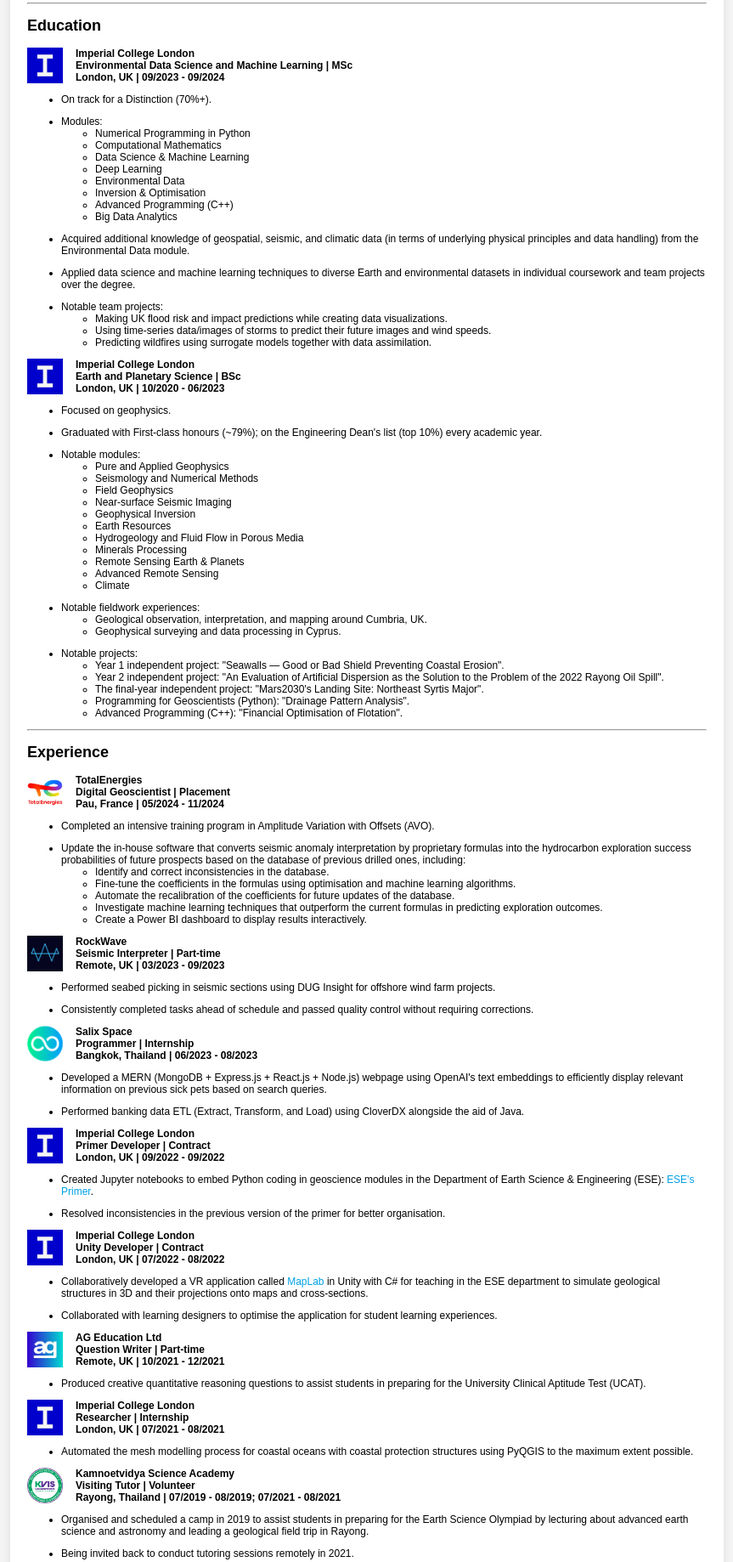
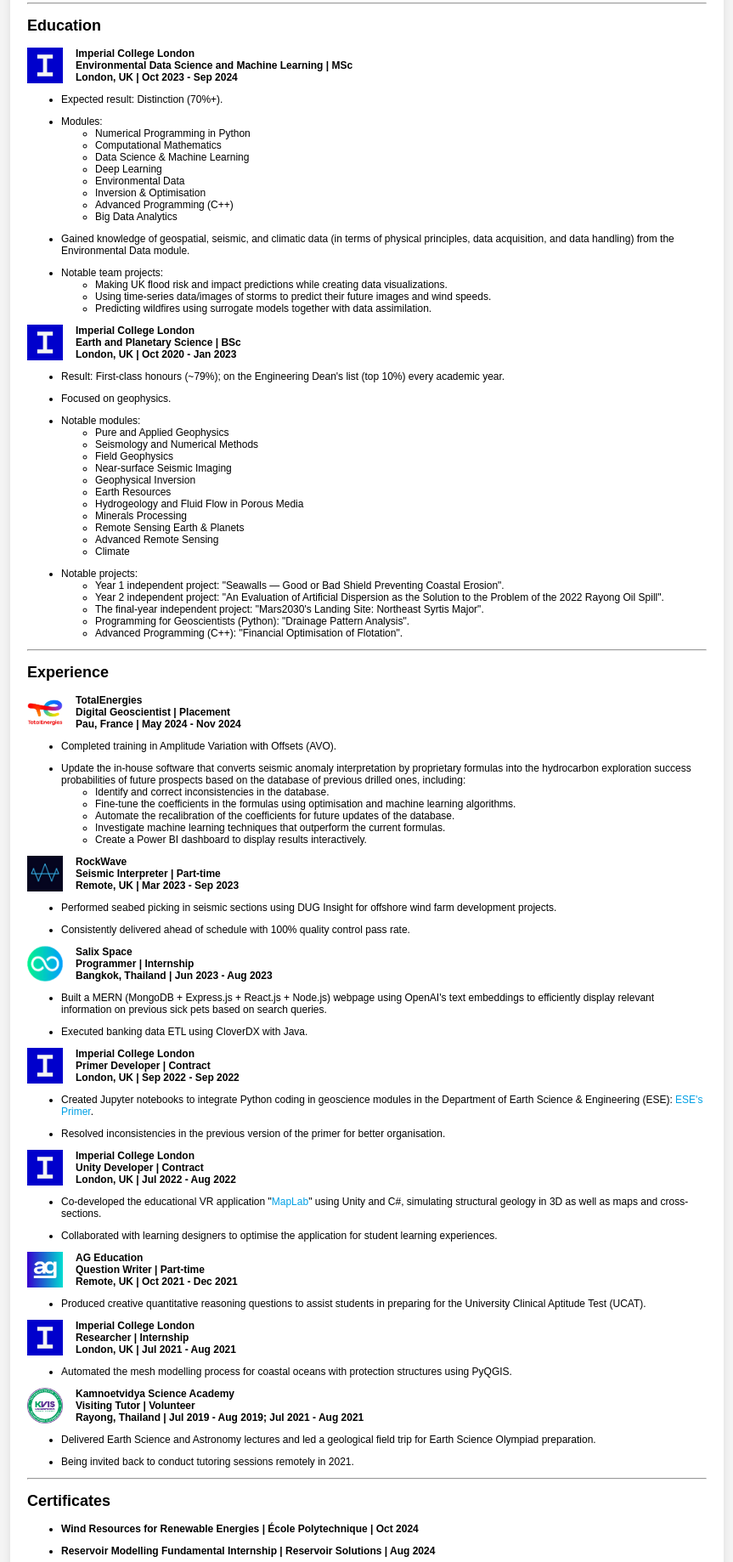
Before and after one commit to laboratony/cv, a plain HTML site: page index.html in a window 1280 px wide. Shown: the part 338-2176 px from the top of the page at 85% size, without its empty margins (208-1071 px from the left). Drawn offline with Linux system fonts and the light colour scheme.

Commit message:
update CV

```diff
--- a/index.html
+++ b/index.html
@@ -80,12 +80,12 @@
                 <div class="title-text"><b>
                     Imperial College London<br />
                     Environmental Data Science and Machine Learning | MSc<br />
-                    London, UK | 09/2023 - 09/2024<br />
+                    London, UK | Oct 2023 - Sep 2024<br />
                 </b></div>
             </div>
             <div class="experience" data-field="geoscience mining energy seismic geospatial hydro-meteo it software data python finance">
                 <ul><li>
-                    On track for a Distinction (70%+).
+                    Expected result: Distinction (70%+).
                 </li></ul>
             </div>
             <div class="experience" data-field="it software data python">
@@ -105,15 +105,9 @@
             </div>
             <div class="experience" data-field="geoscience seismic geospatial hydro-meteo">
                 <ul><li>
-                    Acquired additional knowledge of geospatial, seismic, and climatic data
-                    (in terms of underlying physical principles and data handling) from
-                    the Environmental Data module.
-                </li></ul>
-            </div>
-            <div class="experience" data-field="geoscience it data">
-                <ul><li>
-                    Applied data science and machine learning techniques to diverse Earth and environmental
-                    datasets in individual coursework and team projects over the degree.
+                    Gained knowledge of geospatial, seismic, and climatic data
+                    (in terms of physical principles, data acquisition, and data handling)
+                    from the Environmental Data module.
                 </li></ul>
             </div>
             <div class="experience" data-field="geoscience hydro-meteo it software data python">
@@ -132,17 +126,17 @@
                 <div class="title-text"><b>
                     Imperial College London<br />
                     Earth and Planetary Science | BSc<br />
-                    London, UK | 10/2020 - 06/2023<br />
+                    London, UK | Oct 2020 - Jan 2023<br />
                 </b></div>
-            </div>
-            <div class="experience" data-field="geoscience seismic">
-                <ul><li>
-                    Focused on geophysics.
-                </li></ul>
             </div>
             <div class="experience" data-field="geoscience mining energy seismic geospatial hydro-meteo it software data python finance">
                 <ul><li>
-                    Graduated with First-class honours (~79%); on the Engineering Dean's list (top 10%) every academic year.
+                    Result: First-class honours (~79%); on the Engineering Dean's list (top 10%) every academic year.
+                </li></ul>
+            </div>
+            <div class="experience" data-field="geoscience seismic"></div>
+                <ul><li>
+                    Focused on geophysics.
                 </li></ul>
             </div>
             <div class="experience" data-field="geoscience mining energy seismic geospatial hydro-meteo">
@@ -160,15 +154,6 @@
                         <li class="experience" data-field="geoscience geospatial hydro-meteo">Remote Sensing Earth & Planets</li>
                         <li class="experience" data-field="geoscience geospatial hydro-meteo">Advanced Remote Sensing</li>
                         <li class="experience" data-field="geoscience hydro-meteo">Climate</li>
-                    </ul>
-                </li></ul>
-            </div>
-            <div class="experience" data-field="geoscience">
-                <ul><li>
-                    Notable fieldwork experiences:
-                    <ul>
-                        <li>Geological observation, interpretation, and mapping around Cumbria, UK.</li>
-                        <li>Geophysical surveying and data processing in Cyprus.</li>
                     </ul>
                 </li></ul>
             </div>
@@ -196,12 +181,12 @@
                 <div class="title-text"><b>
                     TotalEnergies<br />
                     Digital Geoscientist | Placement<br />
-                    Pau, France | 05/2024 - 11/2024<br />
+                    Pau, France | May 2024 - Nov 2024<br />
                 </b></div>
             </div>
             <div class="experience" data-field="geoscience seismic">
                 <ul><li>
-                    Completed an intensive training program in Amplitude Variation with Offsets (AVO).
+                    Completed training in Amplitude Variation with Offsets (AVO).
                 </li></ul>
             </div>
             <div class="experience" data-field="geoscience energy seismic it software data python">
@@ -212,7 +197,7 @@
                         <li>Identify and correct inconsistencies in the database.</li>
                         <li>Fine-tune the coefficients in the formulas using optimisation and machine learning algorithms.</li>
                         <li>Automate the recalibration of the coefficients for future updates of the database.</li>
-                        <li>Investigate machine learning techniques that outperform the current formulas in predicting exploration outcomes.</li>
+                        <li>Investigate machine learning techniques that outperform the current formulas.</li>
                         <li>Create a Power BI dashboard to display results interactively.</li>
                     </ul>
                 </li></ul>
@@ -224,13 +209,13 @@
                 <div class="title-text"><b>
                     RockWave<br />
                     Seismic Interpreter | Part-time<br />
-                    Remote, UK | 03/2023 - 09/2023<br />
+                    Remote, UK | Mar 2023 - Sep 2023<br />
                 </b></div>
                 <ul><li>
-                    Performed seabed picking in seismic sections using DUG Insight for offshore wind farm projects.
+                    Performed seabed picking in seismic sections using DUG Insight for offshore wind farm development projects.
                 </li></ul>
                 <ul><li>
-                    Consistently completed tasks ahead of schedule and passed quality control without requiring corrections.
+                    Consistently delivered ahead of schedule with 100% quality control pass rate.
                 </li></ul>
             </div>
             <div class="experience title" data-field="it data software finance">
@@ -240,18 +225,18 @@
                 <div class="title-text"><b>
                     Salix Space<br />
                     Programmer | Internship<br />
-                    Bangkok, Thailand | 06/2023 - 08/2023<br />
+                    Bangkok, Thailand | Jun 2023 - Aug 2023<br />
                 </b></div>
             </div>
             <div class="experience" data-field="it software">
                 <ul><li>
-                    Developed a MERN (MongoDB + Express.js + React.js + Node.js) webpage using OpenAI's text embeddings
+                    Built a MERN (MongoDB + Express.js + React.js + Node.js) webpage using OpenAI's text embeddings
                     to efficiently display relevant information on previous sick pets based on search queries.
                 </li></ul>
             </div>
             <div class="experience" data-field="it data finance">
                 <ul><li>
-                    Performed banking data ETL (Extract, Transform, and Load) using CloverDX alongside the aid of Java.
+                    Executed banking data ETL using CloverDX with Java.
                 </li></ul>
             </div>
             <div class="experience title" data-field="geoscience it software python">
@@ -261,10 +246,10 @@
                 <div class="title-text"><b>
                     Imperial College London<br />
                     Primer Developer | Contract<br />
-                    London, UK | 09/2022 - 09/2022<br />
+                    London, UK | Sep 2022 - Sep 2022<br />
                 </b></div>
                 <ul><li>
-                    Created Jupyter notebooks to embed Python coding in geoscience modules in the Department of Earth Science & Engineering
+                    Created Jupyter notebooks to integrate Python coding in geoscience modules in the Department of Earth Science & Engineering
                     (ESE): <a href="https://primer-computational-mathematics.github.io/" target="blank" class='link-style'>ESE's Primer</a>.
                 </li></ul>
                 <ul><li>
@@ -278,11 +263,11 @@
                 <div class="title-text"><b>
                     Imperial College London<br />
                     Unity Developer | Contract<br />
-                    London, UK | 07/2022 - 08/2022<br />
+                    London, UK | Jul 2022 - Aug 2022<br />
                 </b></div>
                 <ul><li>
-                    Collaboratively developed a VR application called <a href="https://www.imperial.ac.uk/virse/building-virse-worlds/" class='link-style'>MapLab</a> in
-                    Unity with C# for teaching in the ESE department to simulate geological structures in 3D and their projections onto maps and cross-sections.
+                    Co-developed the educational VR application "<a href="https://www.imperial.ac.uk/virse/building-virse-worlds/" class='link-style'>MapLab</a>"
+                    using Unity and C#, simulating structural geology in 3D as well as maps and cross-sections.
                 </li></ul>
                 <ul><li>
                     Collaborated with learning designers to optimise the application for student learning experiences.
@@ -293,9 +278,9 @@
                     <img src="images/ag_edu.png" alt="AG Education Ltd" class="company-logo">
                 </a>
                 <div class="title-text"><b>
-                    AG Education Ltd<br />
+                    AG Education<br />
                     Question Writer | Part-time<br />
-                    Remote, UK | 10/2021 - 12/2021<br />
+                    Remote, UK | Oct 2021 - Dec 2021<br />
                 </b></div>
                 <ul><li>
                     Produced creative quantitative reasoning questions to assist students
@@ -309,11 +294,10 @@
                 <div class="title-text"><b>
                     Imperial College London<br />
                     Researcher | Internship<br />
-                    London, UK | 07/2021 - 08/2021<br />
+                    London, UK | Jul 2021 - Aug 2021<br />
                 </b></div>
                 <ul><li>
-                    Automated the mesh modelling process for coastal oceans with coastal protection
-                    structures using PyQGIS to the maximum extent possible.
+                    Automated the mesh modelling process for coastal oceans with protection structures using PyQGIS.
                 </li></ul>
             </div>
             <div class="experience title" data-field="geoscience edu">
@@ -323,15 +307,21 @@
                 <div class="title-text"><b>
                     Kamnoetvidya Science Academy<br />
                     Visiting Tutor | Volunteer<br />
-                    Rayong, Thailand | 07/2019 - 08/2019; 07/2021 - 08/2021<br />
+                    Rayong, Thailand | Jul 2019 - Aug 2019; Jul 2021 - Aug 2021<br />
                 </b></div>
                 <ul><li>
-                    Organised and scheduled a camp in 2019 to assist students in preparing for the Earth Science Olympiad
-                    by lecturing about advanced earth science and astronomy and leading a geological field trip in Rayong.
+                    Delivered Earth Science and Astronomy lectures and led a geological field trip for Earth Science Olympiad preparation.
                 </li></ul>
                 <ul><li>
                     Being invited back to conduct tutoring sessions remotely in 2021.
                 </li></ul>
+            </div>
+
+            <div class="experience" data-field="geoscience energy">
+                <hr />
+                <h2>Certificates</h2>
+                <ul><li><b>Wind Resources for Renewable Energies | École Polytechnique	| Oct 2024</b></li></ul>
+                <ul><li><b>Reservoir Modelling Fundamental Internship | Reservoir Solutions | Aug 2024</b></li></ul>
             </div>
 
             <div class="experience" data-field="geoscience mining energy seismic geospatial hydro-meteo it finance">
```
